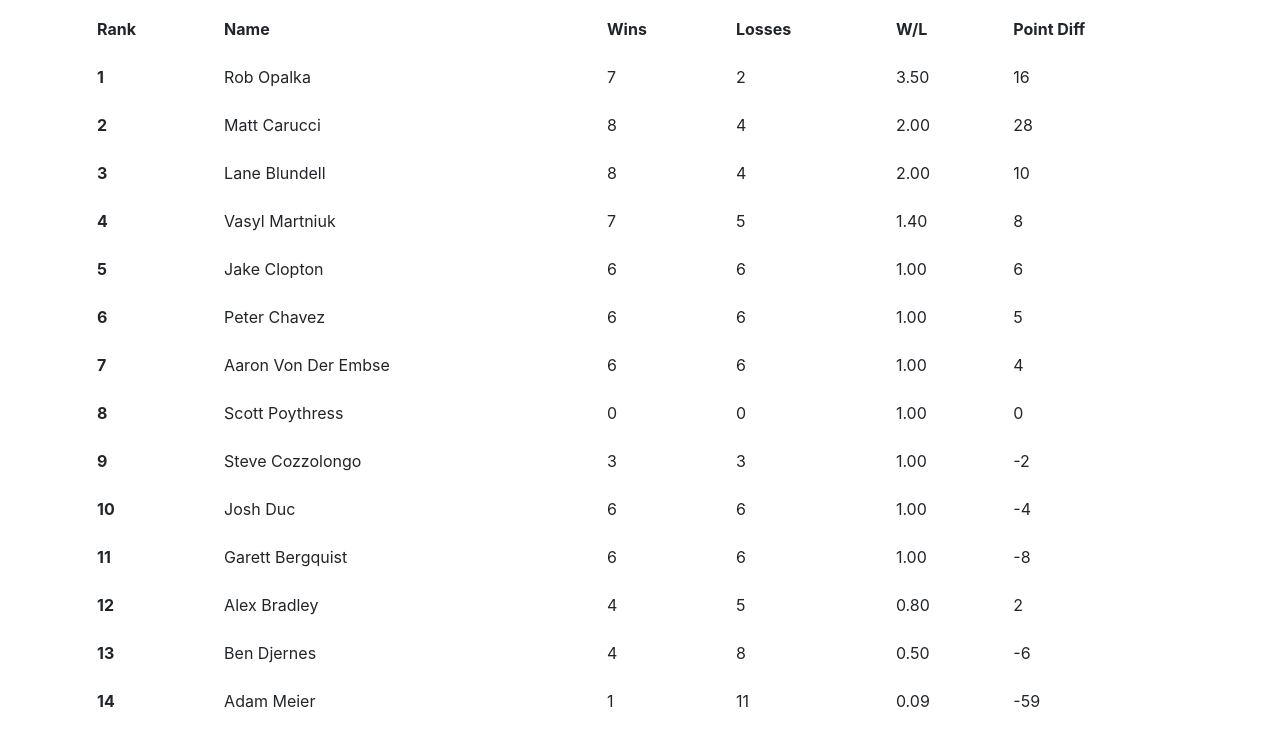
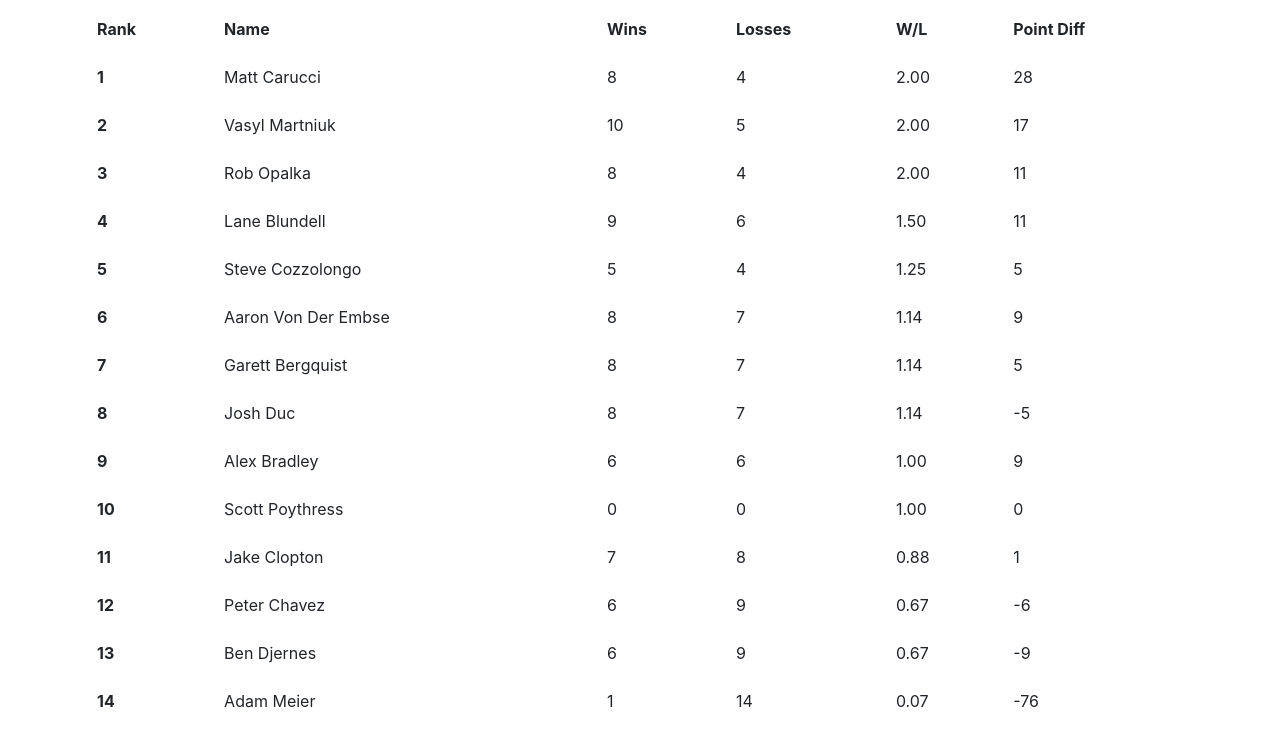
Before and after one commit to bradleyaw/ramaleague, a plain HTML site: page mens/standings.html in a window 1280 px wide. Shown: the part 131-872 px from the top of the page. Drawn offline with nearby package versions, Linux system fonts and the light colour scheme.

Commit message:
Update coed teams and weekly mens

```diff
--- a/mens/js/fixtures/weekly.js
+++ b/mens/js/fixtures/weekly.js
@@ -61,7 +61,7 @@ export default [
     },
     {
         week: 4,
-        byes: [12, 13],
+        byes: [11, 12],
         results: [
             { id: 0, name: "Garett Bergquist", wins: 1, losses: 2, points: -8 },
             { id: 1, name: "Lane Blundell", wins: 1, losses: 2, points: 0 },
@@ -81,22 +81,40 @@ export default [
     },
     {
         week: 5,
+        // Matt requested
+        byes: [3, 12],
+        results: [
+            { id: 0, name: "Garett Bergquist", wins: 2, losses: 1, points: 13 },
+            { id: 1, name: "Lane Blundell", wins: 1, losses: 2, points: 1 },
+            { id: 2, name: "Alex Bradley", wins: 2, losses: 1, points: 7 },
+            { id: 3, name: "Matt Carucci", wins: 0, losses: 0, points: 0 },
+            { id: 4, name: "Jake Clopton", wins: 1, losses: 2, points: -5 },
+            { id: 5, name: "Steve Cozzolongo", wins: 2, losses: 1, points: 7 },
+            { id: 6, name: "Ben Djernes", wins: 2, losses: 1, points: -3 },
+            { id: 7, name: "Josh Duc", wins: 2, losses: 1, points: -1 },
+            { id: 8, name: "Aaron Von Der Embse", wins: 2, losses: 1, points: 5 },
+            { id: 9, name: "Vasyl Martniuk", wins: 3, losses: 0, points: 9 },
+            { id: 10, name: "Adam Meier", wins: 0, losses: 3, points: -17 },
+            { id: 11, name: "Rob Opalka", wins: 1, losses: 2, points: -5 },
+            { id: 12, name: "Scott Poythress", wins: 0.1, losses: 0.1, points: 0 },
+            { id: 13, name: "Peter Chavez", wins: 0, losses: 3, points: -11 }
+        ],
+    },
+    {
+        week: 6,
+        // Jake requested
+        byes: [4, 12],
+        results: [],
+    },
+    {
+        week: 7,
         byes: [0, 12],
         results: [],
     },
     {
-        week: 6,
-        byes: [1, 12],
-        results: [],
-    },
-    {
-        week: 7,
-        byes: [3, 12],
-        results: [],
-    },
-    {
         week: 8,
-        byes: [4, 12],
+        // Aaron requested
+        byes: [8, 12],
         results: [],
     },
     {
```
Also changed, not shown: coed/teams.html (+3 -6 lines).
